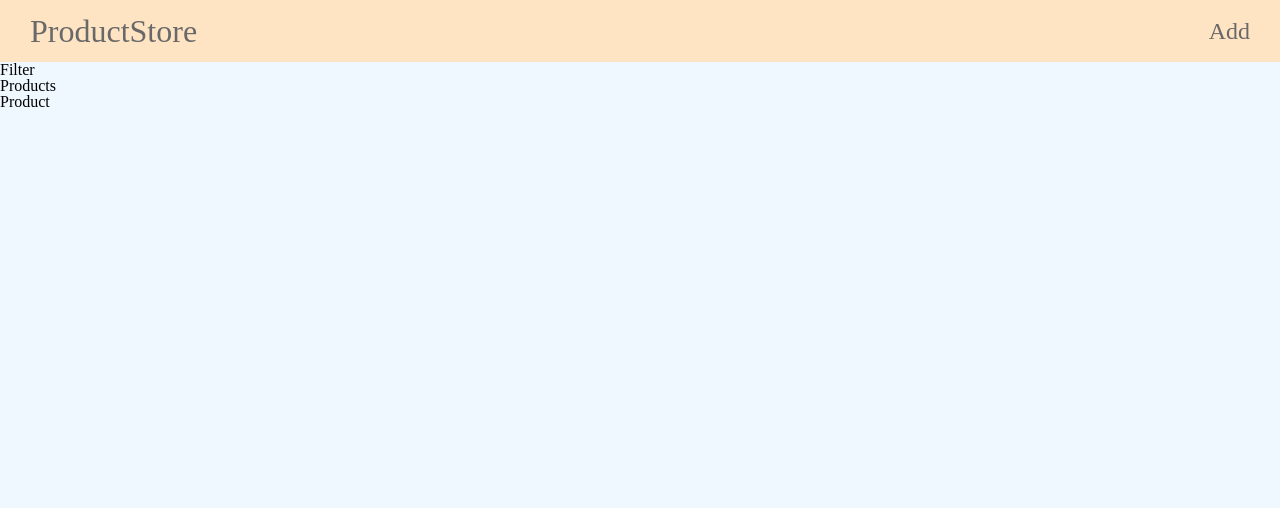
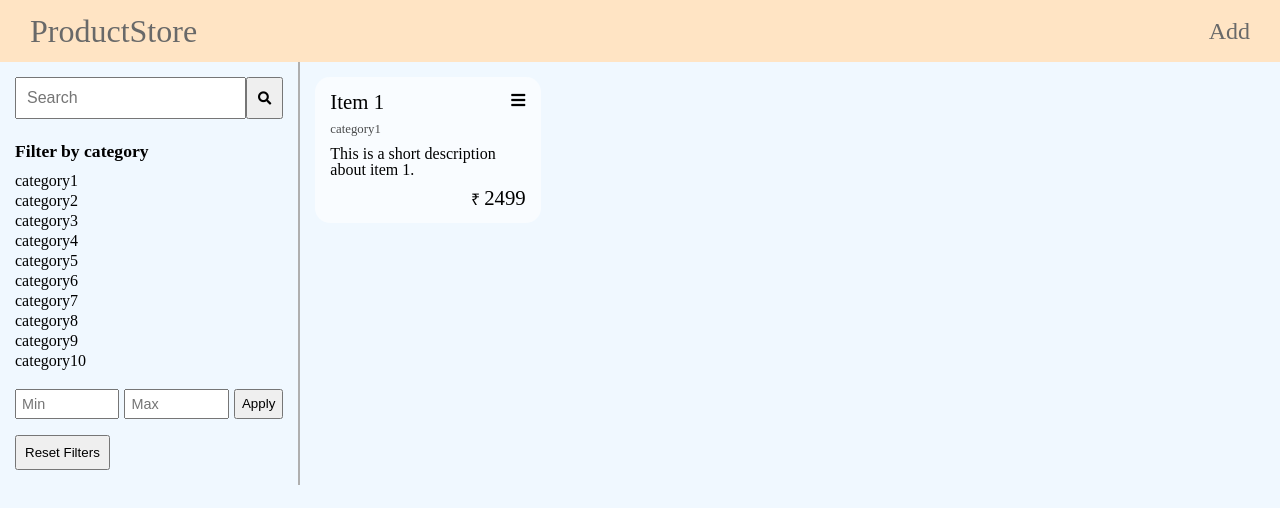
Before and after one commit to vishalnirmal/fashinza-assignment, a React (Create React App) app in the folder frontend/: page / in a window 1280 px wide. Shown: the top 508 px of the page. Built offline with nearby package versions, Linux system fonts and the light colour scheme.

Commit message:
Added styling to the components of home page

```diff
--- a/frontend/src/Components/Filter/Filter.js
+++ b/frontend/src/Components/Filter/Filter.js
@@ -1,11 +1,30 @@
 import React from 'react';
 import './Filter.scss';
 
-
+const categories = ["category1", "category2", "category3", "category4", "category5", "category6", "category7", "category8", "category9", "category10"];
 function Filter() {
     return (
-        <div>
-            Filter
+        <div className="filter">
+            <form className="filter__search">
+                <input type="text" className="filter__search__input" label="name" name="name" id="name" placeholder="Search" autoComplete="off"/>
+                <button type="submit" className="filter__search__button"><i className="fas fa-search"></i></button>
+            </form>
+            <div className="filter__category">
+                <h4 className="filter__category__heading">Filter by category</h4>
+                <div className="filter__category__list">
+                    {
+                        categories.map(category=>{
+                            return <p className="filter__category__list__item" onClick={()=>console.log(category)}>{category}</p>
+                        })
+                    }
+                </div>
+            </div>
+            <form className="filter__price">
+                <input type="number" className="filter__price__input" label="min" name="min" id="min" placeholder="Min" autoComplete="off"/>
+                <input type="number" className="filter__price__input" label="max" name="max" id="max" placeholder="Max" autoComplete="off"/>
+                <button type="submit" className="filter__price__button">Apply</button>
+            </form>
+            <button className="filter__reset">Reset Filters</button>
         </div>
     )
 }
--- a/frontend/src/Components/Filter/Filter.scss
+++ b/frontend/src/Components/Filter/Filter.scss
@@ -0,0 +1,67 @@
+.filter{
+    display: flex;
+    flex-direction: column;
+    justify-content: space-between;
+    align-items: flex-start;
+    gap: 1rem;
+    padding: 15px;
+    border-right: 2px solid #afafaf;
+    &__search{
+        width: 100%;
+        max-width: 450px;
+        margin: auto;
+        display: grid;
+        grid-template-columns: 9fr 1fr;
+        &__input{
+            padding: 10px;
+            font-size: 1rem;
+        }
+        &__button{
+            padding: 10px;
+            cursor: pointer;
+        }
+    }
+    &__category{
+        &__heading{
+            font-size: 1.1rem;
+            font-weight: bold;
+            margin: 0.5rem 0;
+        }
+        &__list{
+            max-height: 250px;
+            overflow: auto;
+            &__item{
+                cursor: pointer;
+                margin: 0.25rem 0;
+                &:hover{
+                    text-decoration: underline;
+                }
+                &.selected{
+                    font-weight: bold;
+                }
+            }
+        }
+    }
+    &__price{
+        display: flex;
+        gap: 5px;
+        &__input{
+            font-size: 0.9rem;
+            width: 100%;
+            -moz-appearance: textfield;
+            padding: 5px;
+            &::-webkit-outer-spin-button,
+            &::-webkit-inner-spin-button {
+                -webkit-appearance: none;
+                margin: 0;
+            }
+        }
+        &__button{
+            cursor: pointer;
+        }
+    }
+    &__reset{
+        cursor: pointer;
+        padding: 8px;
+    }
+}
--- a/frontend/src/Components/Home/Home.js
+++ b/frontend/src/Components/Home/Home.js
@@ -6,7 +6,7 @@ import './Home.scss';
 
 function Home() {
     return (
-        <div>
+        <div className="home">
             <Filter/>
             <Products/>
         </div>
--- a/frontend/src/Components/Home/Home.scss
+++ b/frontend/src/Components/Home/Home.scss
@@ -0,0 +1,5 @@
+.home{
+    display: grid;
+    grid-template-columns: 1fr 8fr;
+    align-items: flex-start;
+}
--- a/frontend/src/Components/Product/Product.js
+++ b/frontend/src/Components/Product/Product.js
@@ -1,12 +1,28 @@
-import React from 'react';
+import React, {useState} from 'react';
 import './Product.scss';
 
-function Product() {
+function Product({name, description, price, category}) {
+    const [isClicked, setIsClicked] = useState(false);
     return (
-        <div>
-            Product
+        <div className="product">
+            <h2 className="product__name">{name}</h2>
+            <p className="product__category">{category}</p>
+            <p className="product__description">{description}</p>
+            <p className="product__price">₹ <span>{price}</span></p>
+            <i className={(isClicked?"fa-times":"fa-bars")+" fas product__menu-button"} onClick={()=>setIsClicked(!isClicked)}></i>
+            <div className={(isClicked?"show":"")+" product__menu"}>
+                <p className="product__menu__item">Update</p>
+                <p className="product__menu__item">Delete</p>
+            </div>
         </div>
     )
 }
 
+Product.defaultProps = {
+    name: "Item 1",
+    description: "This is a short description about item 1.",
+    price: 2499,
+    category: "category1"
+}
+
 export default Product
--- a/frontend/src/Components/Product/Product.scss
+++ b/frontend/src/Components/Product/Product.scss
@@ -0,0 +1,56 @@
+.product{
+    background-color: rgba($color: #fff, $alpha: 0.6);
+    border-radius: 15px;
+    padding: 15px;
+    display: flex;
+    flex-direction: column;
+    gap: 10px;
+    position: relative;
+    &__menu-button{
+        position: absolute;
+        width: 15px;
+        height: 15px;
+        text-align: center;
+        top: 15px;
+        right: 15px;
+        cursor: pointer;
+    }
+    &__menu{
+        opacity: 0;
+        display: flex;
+        position: absolute;
+        top: calc(15px + 15px + 5px);
+        right: 15px;
+        flex-direction: column;
+        gap: 10px;
+        background-color: #a1a1a1;
+        padding: 15px;
+        width: fit-content;
+        border-radius: 5px;
+        transition: all 0.2s;
+        &.show{
+            opacity: 1;
+        }
+        &__item{
+            cursor: pointer;
+            &:hover{
+                text-decoration: underline;
+            }
+        }
+    }
+    &__name{
+        font-size: 1.3rem;
+        margin-right: 17px;
+    }
+    &__category{
+        font-size: 0.8rem;
+        opacity: 0.7;
+    }
+    &__price{
+        text-align: right;
+        span{
+            font-size: 1.3rem;
+        }
+    }
+
+}
--- a/frontend/src/Components/Products/Products.js
+++ b/frontend/src/Components/Products/Products.js
@@ -4,8 +4,7 @@ import './Products.scss';
 
 function Products() {
     return (
-        <div>
-            Products
+        <div className="products">
             <Product/>
         </div>
     )
--- a/frontend/src/Components/Products/Products.scss
+++ b/frontend/src/Components/Products/Products.scss
@@ -0,0 +1,7 @@
+.products{
+    padding: 15px;
+    display: grid;
+    grid-template-columns: 1fr 1fr 1fr 1fr;
+    align-items: flex-start;
+    gap: 1rem;
+}
```
Also changed, not shown: frontend/src/Components/Search/Search.js (deleted, +0 -12 lines), frontend/src/Components/Search/Search.scss (deleted, +0 -15 lines).
